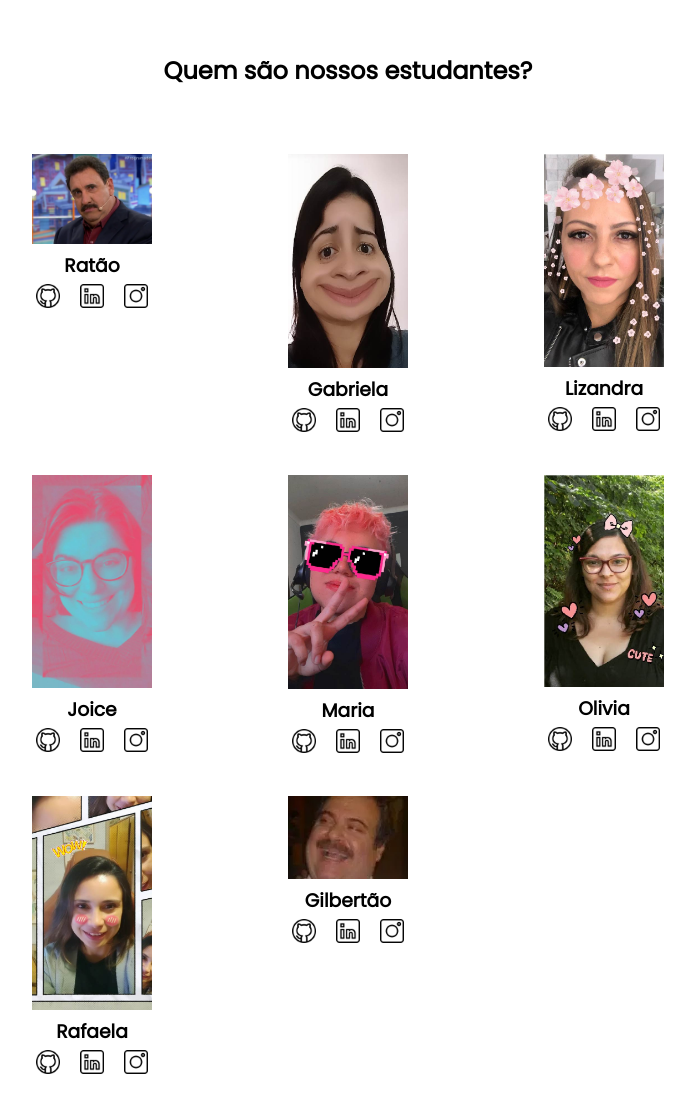
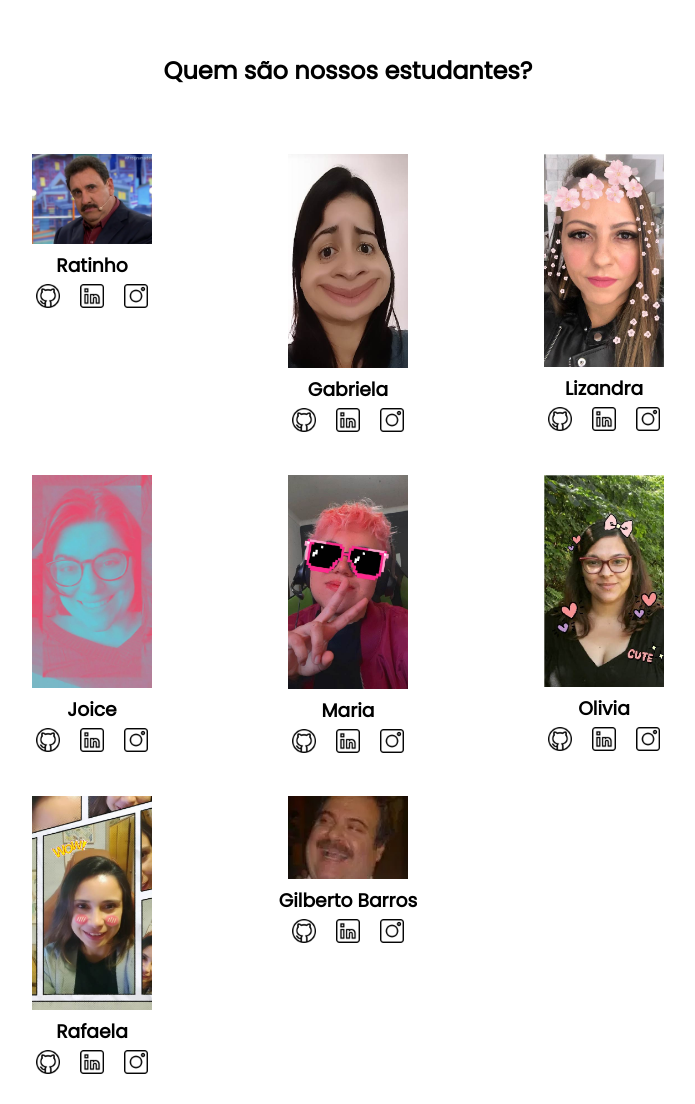
Before and after one commit to douglasweidnerfilho/sitealuraapredizagem, a plain HTML site: page index.html in a window 1280 px wide. Shown: the part 816-1920 px from the top of the page, without its empty margins (292-987 px from the left). Drawn offline with Linux system fonts and the light colour scheme.

Commit message:
Update index.html

```diff
--- a/index.html
+++ b/index.html
@@ -32,7 +32,7 @@
         <span></span>
         <div class="estudante-div">
             <img class="estudante-imagem" src="entrete-ratinho.webp" alt="foto do marcelo">
-            <h3 class="estudante-nome">Ratão</h3>
+            <h3 class="estudante-nome">Ratinho</h3>
             <a href="https://github.com/marcelopaludetto"><img class="estudante-icone" src="github.png" alt="icone github"></a>
             <a href="https://linkedin.com/marcelopaludetto"><img class="estudante-icone" src="linkedin.png" alt="icone linkedin"></a>
             <a href="https://instagram.com/marcelopaludetto"><img class="estudante-icone" src="instagram.png" alt="icone instagram"></a>
@@ -85,7 +85,7 @@
         </div>
         <div class="estudante-div">
             <img class="estudante-imagem" src="download.webp" alt="foto da thais">
-            <h3 class="estudante-nome">Gilbertão</h3>
+            <h3 class="estudante-nome">Gilberto Barros</h3>
             <a href="https://github.com/Thaispianucci"><img class="estudante-icone" src="github.png" alt="icone github"></a>
             <a href="https://www.linkedin.com/in/thais-pianucci-benedicto-54a9a416/"><img class="estudante-icone" src="linkedin.png" alt="icone linkedin"></a>
             <a href="https://www.instagram.com/thaispianucci/"><img class="estudante-icone" src="instagram.png" alt="icone instagram"></a>
```
